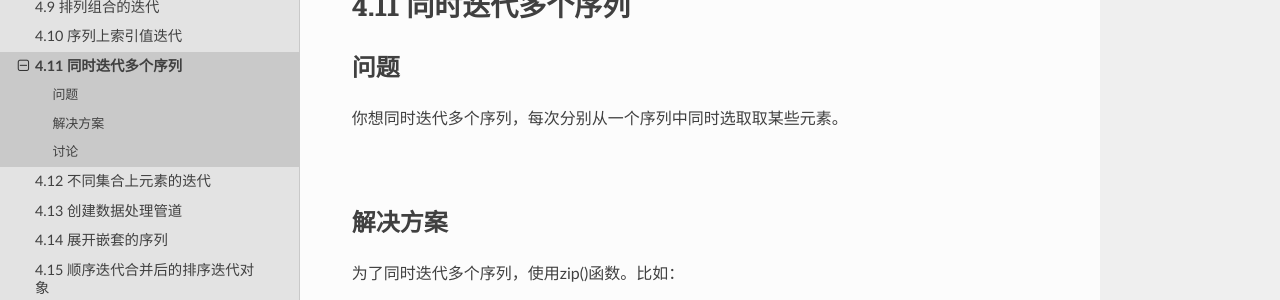
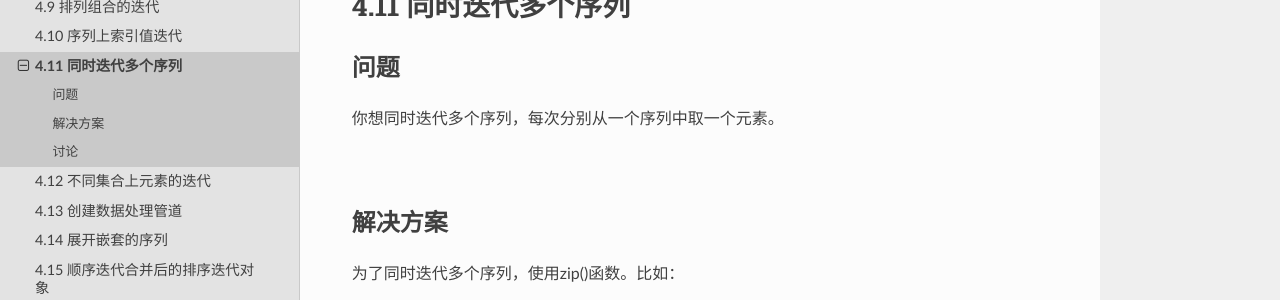
Before and after one commit to yidao620c/python3-cookbook, a Sphinx documentation site: the page built from source/c04/p11_iterate_over_multiple_sequences_simultaneously.rst, in a window 1280 px wide and 900 px high. Shown: the part 120-420 px from the top of the window. Built offline with Sphinx 7.4.7 and the Read the Docs theme 2.0.0, drawn with Linux system fonts in a browser that asks for light colours.

Commit message:
4.11小节完成！

```diff
--- a/source/c04/p11_iterate_over_multiple_sequences_simultaneously.rst
+++ b/source/c04/p11_iterate_over_multiple_sequences_simultaneously.rst
@@ -5,7 +5,7 @@
 ----------
 问题
 ----------
-你想同时迭代多个序列，每次分别从一个序列中同时选取取某些元素。
+你想同时迭代多个序列，每次分别从一个序列中取一个元素。
 
 |
 
```
